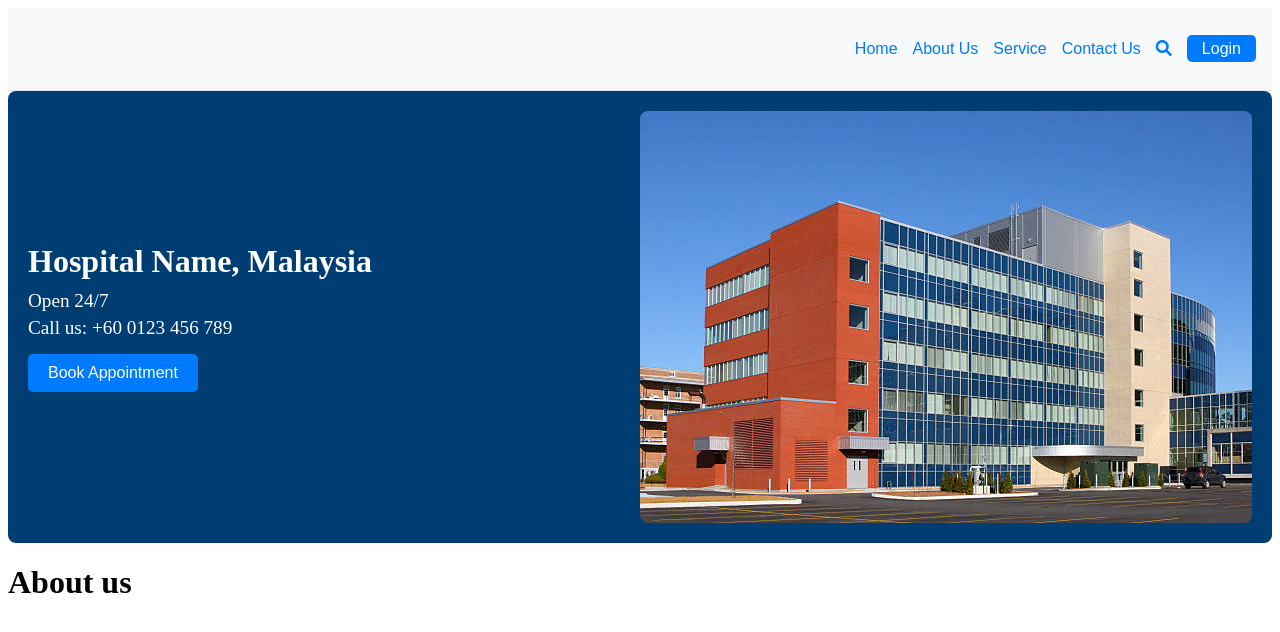
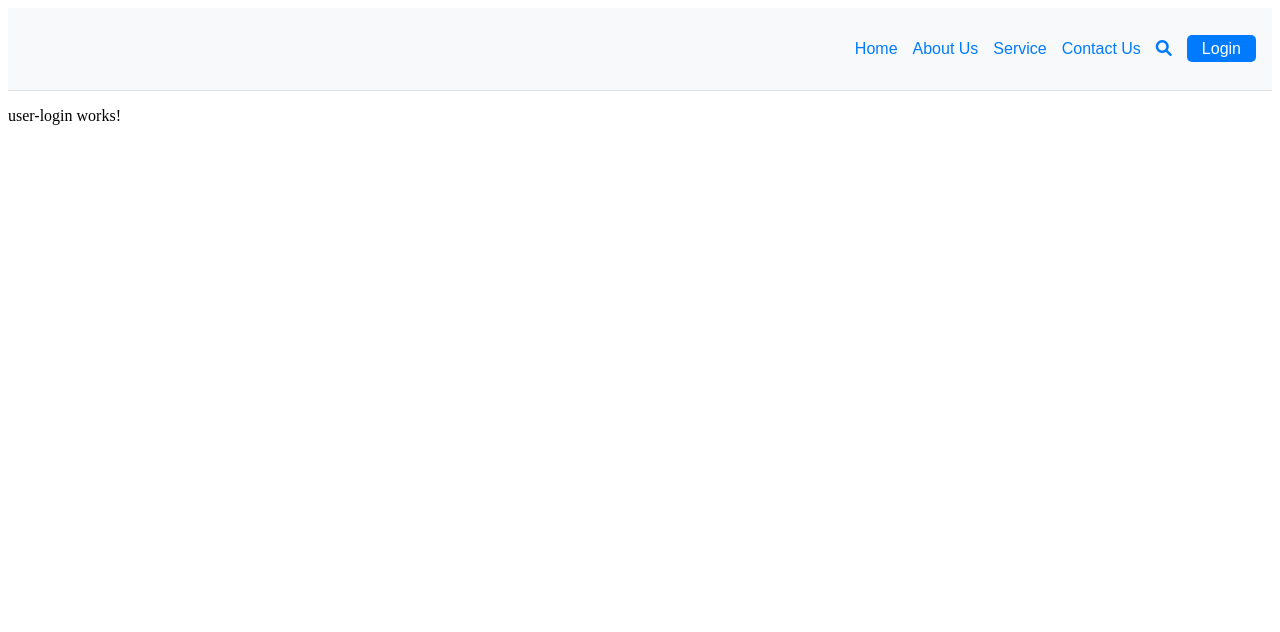
Before and after one commit to Rahulyda200/EHR-Frontend, an Angular app: page /user-login in a window 1280 px wide. Before the commit this address led to /home. Shown: the top 632 px of the page. Built offline with nearby package versions, Linux system fonts and the light colour scheme.

Commit message:
start working on user login

```diff
--- a/src/app/app-routing.module.ts
+++ b/src/app/app-routing.module.ts
@@ -1,13 +1,15 @@
 import { NgModule } from '@angular/core';
 import { RouterModule, Routes } from '@angular/router';
 import { HomeComponent } from './home/home.component';
+import { UserLoginComponent } from './user-login/user-login.component';
 // import { FooterComponent } from './footer/footer.component';
 
 const routes: Routes = [
   { path: 'home', component: HomeComponent },
   // { path: 'footer', component: FooterComponent },
+  { path: 'user-login', component: UserLoginComponent},
   { path: '', redirectTo: '/home', pathMatch: 'full' },
-  { path: '**', redirectTo: '/home' }
+  { path: '**', redirectTo: '/home' } ,
 ];
 
 @NgModule({
--- a/src/app/app.module.ts
+++ b/src/app/app.module.ts
@@ -6,13 +6,15 @@ import { AppComponent } from './app.component';
 import { HomeComponent } from './home/home.component';
 import { NavbarComponent } from './navbar/navbar.component';
 import { FooterComponent } from './footer/footer.component';
+import { UserLoginComponent } from './user-login/user-login.component';
 
 @NgModule({
   declarations: [
     AppComponent,
     HomeComponent,
     NavbarComponent,
-    FooterComponent
+    FooterComponent,
+    UserLoginComponent
   ],
   imports: [
     BrowserModule,
--- a/src/app/navbar/navbar.component.html
+++ b/src/app/navbar/navbar.component.html
@@ -19,7 +19,7 @@
           </a>
         </li>
         <li class="nav-item">
-          <a class="nav-link login-link" routerLink="/login">Login</a>
+          <a class="nav-link login-link" routerLink="user-login">Login</a>
         </li>
       </ul>
     </div>
--- /dev/null
+++ b/src/app/user-login/user-login.component.html
@@ -0,0 +1 @@
+<p>user-login works!</p>
```
Also changed, not shown: src/app/user-login/user-login.component.ts (added, +10 -0 lines), src/app/user-login/user-login.component.css (added), src/assets/Icon.png (added), 1 other file (tests, documents, lock files or other folders).
